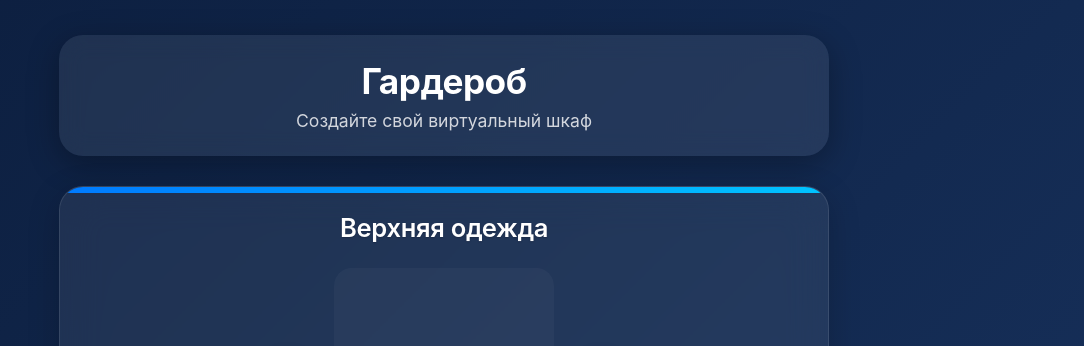
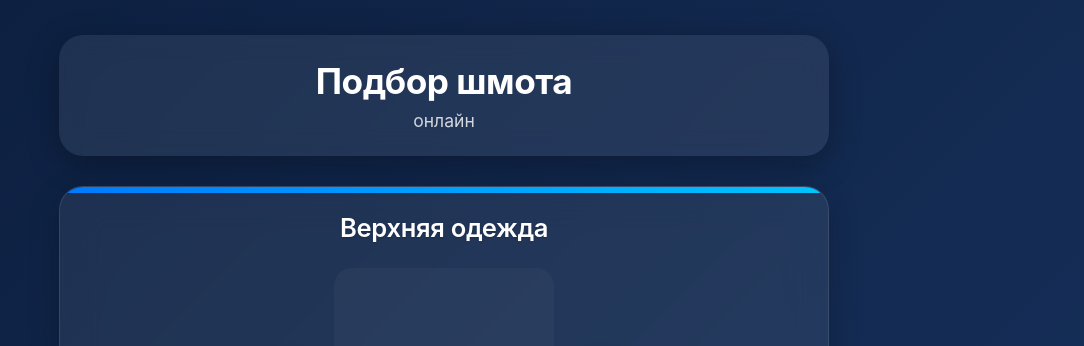
Before and after one commit to kvasiuum/choose_ur_style, a plain HTML site: page index.html in a window 1280 px wide. Shown: the top 346 px of the page, without its empty margins (196-1280 px from the left). Drawn offline with Linux system fonts and the light colour scheme.

Commit message:
Update index.html

```diff
--- a/index.html
+++ b/index.html
@@ -476,8 +476,8 @@
 <body>
     <div class="container">
         <header>
-            <h1>Гардероб</h1>
-            <p class="subtitle">Создайте свой виртуальный шкаф</p>
+            <h1>Подбор шмота </h1>
+            <p class="subtitle">онлайн</p>
         </header>
 
         <main>
```
